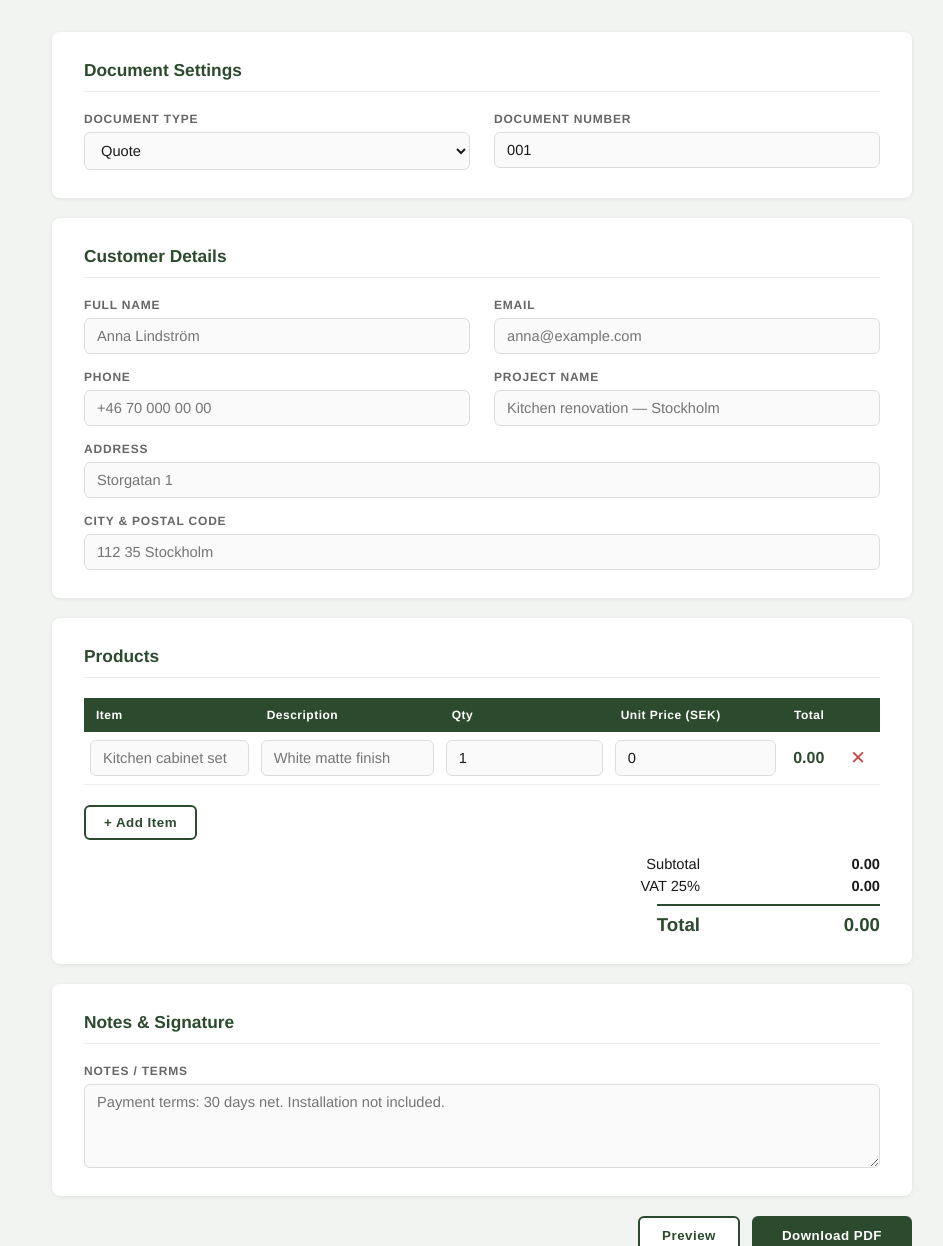
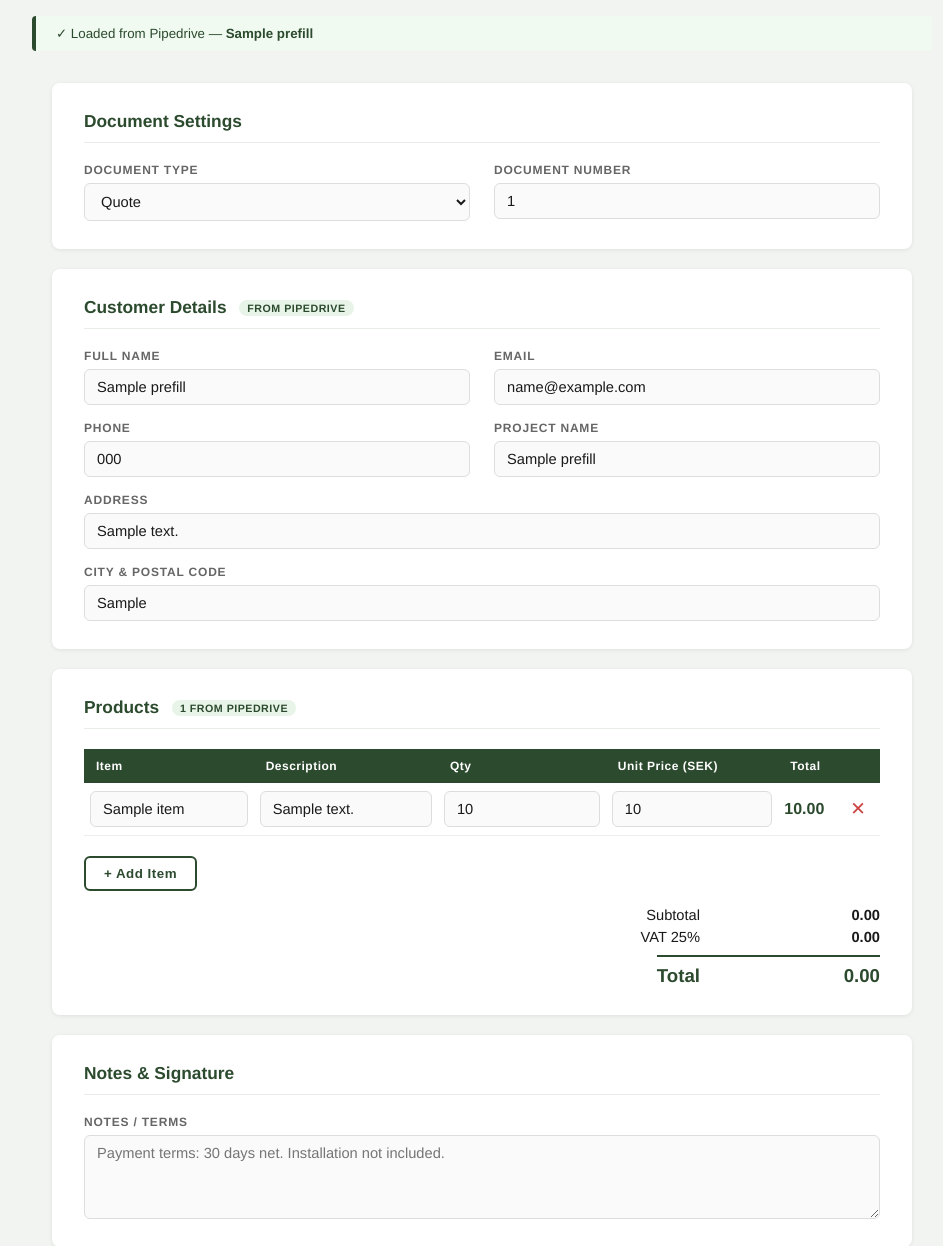
Before and after one commit to NordiskaKoek/customer-presentation, a Flask app: template templates/index.html in a window 1280 px wide. Shown: the part 104-1350 px from the top of the page, without its empty margins (158-1101 px from the left). Run offline with Flask 3, Linux system fonts and the light colour scheme; the template is opened without the code that fills it: most values are stand-ins (such as "Sample title", 1, 10 or a date in 2020).

Commit message:
Add Pipedrive integration — prefill form via ?deal_id=123

```diff
--- a/app.py
+++ b/app.py
@@ -1,8 +1,9 @@
-from flask import Flask, render_template, request, send_file
+from flask import Flask, render_template, request, send_file, jsonify
 from fpdf import FPDF
 import io
 import datetime
 import os
+import requests
 
 _root = os.path.dirname(os.path.abspath(__file__))
 app = Flask(
@@ -243,9 +244,100 @@ def generate_pdf(data):
     return pdf.output()
 
 
+def fetch_pipedrive_deal(deal_id):
+    """Fetch deal, person, org and products from Pipedrive and return prefill dict."""
+    token = os.environ.get("PIPEDRIVE_API_TOKEN")
+    if not token:
+        return None, "PIPEDRIVE_API_TOKEN not configured"
+
+    base = "https://api.pipedrive.com/v1"
+    params = {"api_token": token}
+
+    # 1. Fetch deal
+    r = requests.get(f"{base}/deals/{deal_id}", params=params, timeout=10)
+    if not r.ok:
+        return None, f"Deal {deal_id} not found (HTTP {r.status_code})"
+    deal = r.json().get("data", {})
+    if not deal:
+        return None, f"Deal {deal_id} returned no data"
+
+    # 2. Fetch person
+    person = {}
+    person_id = deal.get("person_id", {})
+    if isinstance(person_id, dict):
+        person_id = person_id.get("value")
+    if person_id:
+        rp = requests.get(f"{base}/persons/{person_id}", params=params, timeout=10)
+        if rp.ok:
+            person = rp.json().get("data", {})
+
+    # 3. Fetch organization
+    org = {}
+    org_id = deal.get("org_id", {})
+    if isinstance(org_id, dict):
+        org_id = org_id.get("value")
+    if org_id:
+        ro = requests.get(f"{base}/organizations/{org_id}", params=params, timeout=10)
+        if ro.ok:
+            org = ro.json().get("data", {})
+
+    # 4. Fetch deal products
+    rpr = requests.get(f"{base}/deals/{deal_id}/products", params=params, timeout=10)
+    products = rpr.json().get("data") or [] if rpr.ok else []
+
+    # Build prefill
+    name = person.get("name") or org.get("name") or deal.get("title", "")
+    emails = person.get("email", [])
+    email = emails[0].get("value", "") if emails else ""
+    phones = person.get("phone", [])
+    phone = phones[0].get("value", "") if phones else ""
+
+    # Address from org or person
+    address = org.get("address") or person.get("primary_email", "")
+    address_parts = []
+    if org.get("address_street_number") and org.get("address_route"):
+        address_parts.append(f"{org['address_route']} {org['address_street_number']}")
+    elif org.get("address"):
+        address_parts.append(org["address"])
+    city = ""
+    if org.get("address_postal_code") and org.get("address_locality"):
+        city = f"{org['address_postal_code']} {org['address_locality']}"
+
+    # Products → items
+    items = []
+    for p in products:
+        items.append({
+            "name": p.get("name", ""),
+            "desc": p.get("comments", ""),
+            "qty": float(p.get("quantity") or 1),
+            "price": float(p.get("item_price") or 0),
+            "total": float(p.get("sum") or 0),
+        })
+
+    prefill = {
+        "deal_id": deal_id,
+        "project_name": deal.get("title", ""),
+        "customer_name": name,
+        "customer_email": email,
+        "customer_phone": phone,
+        "customer_address": address_parts[0] if address_parts else "",
+        "customer_city": city,
+        "prefill_items": items,
+        "doc_number": str(deal_id),
+    }
+    return prefill, None
+
+
 @app.route("/", methods=["GET"])
 def index():
-    return render_template("index.html")
+    deal_id = request.args.get("deal_id")
+    prefill = {}
+    error = None
+    if deal_id:
+        prefill, error = fetch_pipedrive_deal(deal_id)
+        if prefill is None:
+            prefill = {}
+    return render_template("index.html", prefill=prefill, pipedrive_error=error)
 
 
 @app.route("/preview", methods=["POST"])
--- a/requirements.txt
+++ b/requirements.txt
@@ -1,2 +1,3 @@
 flask>=3.0
 fpdf2>=2.8
+requests>=2.31
--- a/static/style.css
+++ b/static/style.css
@@ -26,6 +26,41 @@ header h1 {
   font-size: 18pt;
   font-weight: 600;
   letter-spacing: 0.5px;
+}
+
+.alert-success {
+  max-width: 900px;
+  margin: 16px auto 0;
+  padding: 10px 20px;
+  background: #f0faf0;
+  border-left: 4px solid #2c4a2e;
+  border-radius: 4px;
+  font-size: 10pt;
+  color: #2c4a2e;
+}
+
+.alert-error {
+  max-width: 900px;
+  margin: 16px auto 0;
+  padding: 10px 20px;
+  background: #fff5f5;
+  border-left: 4px solid #cc4444;
+  border-radius: 4px;
+  font-size: 10pt;
+  color: #cc4444;
+}
+
+.from-pipedrive {
+  font-size: 8pt;
+  font-weight: 600;
+  background: #e8f4e8;
+  color: #2c4a2e;
+  padding: 2px 8px;
+  border-radius: 10px;
+  margin-left: 8px;
+  text-transform: uppercase;
+  letter-spacing: 0.5px;
+  vertical-align: middle;
 }
 
 form {
--- a/templates/index.html
+++ b/templates/index.html
@@ -38,6 +38,13 @@
     <h1>Quote &amp; Order Confirmation Generator</h1>
   </header>
 
+  {% if pipedrive_error %}
+  <div class="alert-error">⚠️ Pipedrive: {{ pipedrive_error }}</div>
+  {% endif %}
+  {% if prefill and prefill.project_name %}
+  <div class="alert-success">✓ Loaded from Pipedrive — <strong>{{ prefill.project_name }}</strong></div>
+  {% endif %}
+
   <form id="quoteForm" method="POST">
     <!-- Document settings -->
     <section class="card">
@@ -52,45 +59,45 @@
         </label>
         <label>
           Document Number
-          <input type="text" name="doc_number" value="001" required/>
+          <input type="text" name="doc_number" value="{{ prefill.doc_number if prefill else '001' }}" required/>
         </label>
       </div>
     </section>
 
     <!-- Customer details -->
     <section class="card">
-      <h2>Customer Details</h2>
+      <h2>Customer Details {% if prefill and prefill.customer_name %}<span class="from-pipedrive">from Pipedrive</span>{% endif %}</h2>
       <div class="grid-2">
         <label>
           Full Name
-          <input type="text" name="customer_name" placeholder="Anna Lindström" required/>
+          <input type="text" name="customer_name" value="{{ prefill.customer_name if prefill else '' }}" placeholder="Anna Lindström" required/>
         </label>
         <label>
           Email
-          <input type="email" name="customer_email" placeholder="anna@example.com"/>
+          <input type="email" name="customer_email" value="{{ prefill.customer_email if prefill else '' }}" placeholder="anna@example.com"/>
         </label>
         <label>
           Phone
-          <input type="tel" name="customer_phone" placeholder="+46 70 000 00 00"/>
+          <input type="tel" name="customer_phone" value="{{ prefill.customer_phone if prefill else '' }}" placeholder="+46 70 000 00 00"/>
         </label>
         <label>
           Project Name
-          <input type="text" name="project_name" placeholder="Kitchen renovation — Stockholm"/>
+          <input type="text" name="project_name" value="{{ prefill.project_name if prefill else '' }}" placeholder="Kitchen renovation — Stockholm"/>
         </label>
         <label class="full">
           Address
-          <input type="text" name="customer_address" placeholder="Storgatan 1"/>
+          <input type="text" name="customer_address" value="{{ prefill.customer_address if prefill else '' }}" placeholder="Storgatan 1"/>
         </label>
         <label class="full">
           City &amp; Postal Code
-          <input type="text" name="customer_city" placeholder="112 35 Stockholm"/>
+          <input type="text" name="customer_city" value="{{ prefill.customer_city if prefill else '' }}" placeholder="112 35 Stockholm"/>
         </label>
       </div>
     </section>
 
     <!-- Products -->
     <section class="card">
-      <h2>Products</h2>
+      <h2>Products {% if prefill and prefill.prefill_items %}<span class="from-pipedrive">{{ prefill.prefill_items|length }} from Pipedrive</span>{% endif %}</h2>
       <table id="itemsTable">
         <thead>
           <tr>
@@ -103,6 +110,18 @@
           </tr>
         </thead>
         <tbody id="itemRows">
+          {% if prefill and prefill.prefill_items %}
+            {% for item in prefill.prefill_items %}
+          <tr class="item-row">
+            <td><input type="text" name="item_name[]" value="{{ item.name }}"/></td>
+            <td><input type="text" name="item_desc[]" value="{{ item.desc }}"/></td>
+            <td><input type="number" name="item_qty[]" value="{{ item.qty }}" min="0" step="0.01" class="qty-input"/></td>
+            <td><input type="number" name="item_price[]" value="{{ item.price }}" min="0" step="0.01" class="price-input"/></td>
+            <td class="row-total">{{ "%.2f"|format(item.total) }}</td>
+            <td><button type="button" class="btn-remove" onclick="removeRow(this)">✕</button></td>
+          </tr>
+            {% endfor %}
+          {% else %}
           <tr class="item-row">
             <td><input type="text" name="item_name[]" placeholder="Kitchen cabinet set"/></td>
             <td><input type="text" name="item_desc[]" placeholder="White matte finish"/></td>
@@ -111,6 +130,7 @@
             <td class="row-total">0.00</td>
             <td><button type="button" class="btn-remove" onclick="removeRow(this)">✕</button></td>
           </tr>
+          {% endif %}
         </tbody>
       </table>
       <button type="button" class="btn-secondary" onclick="addRow()">+ Add Item</button>
```
